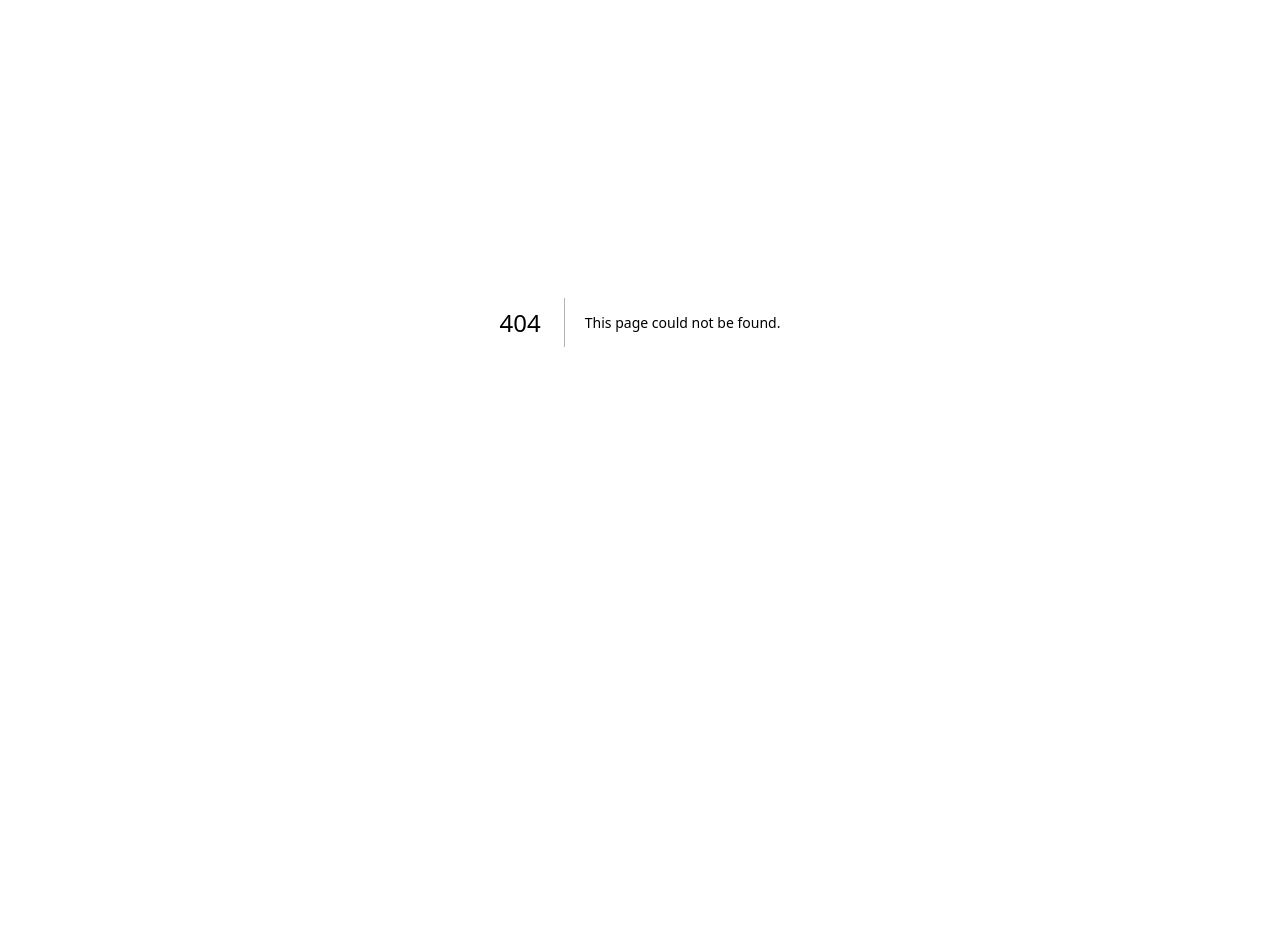
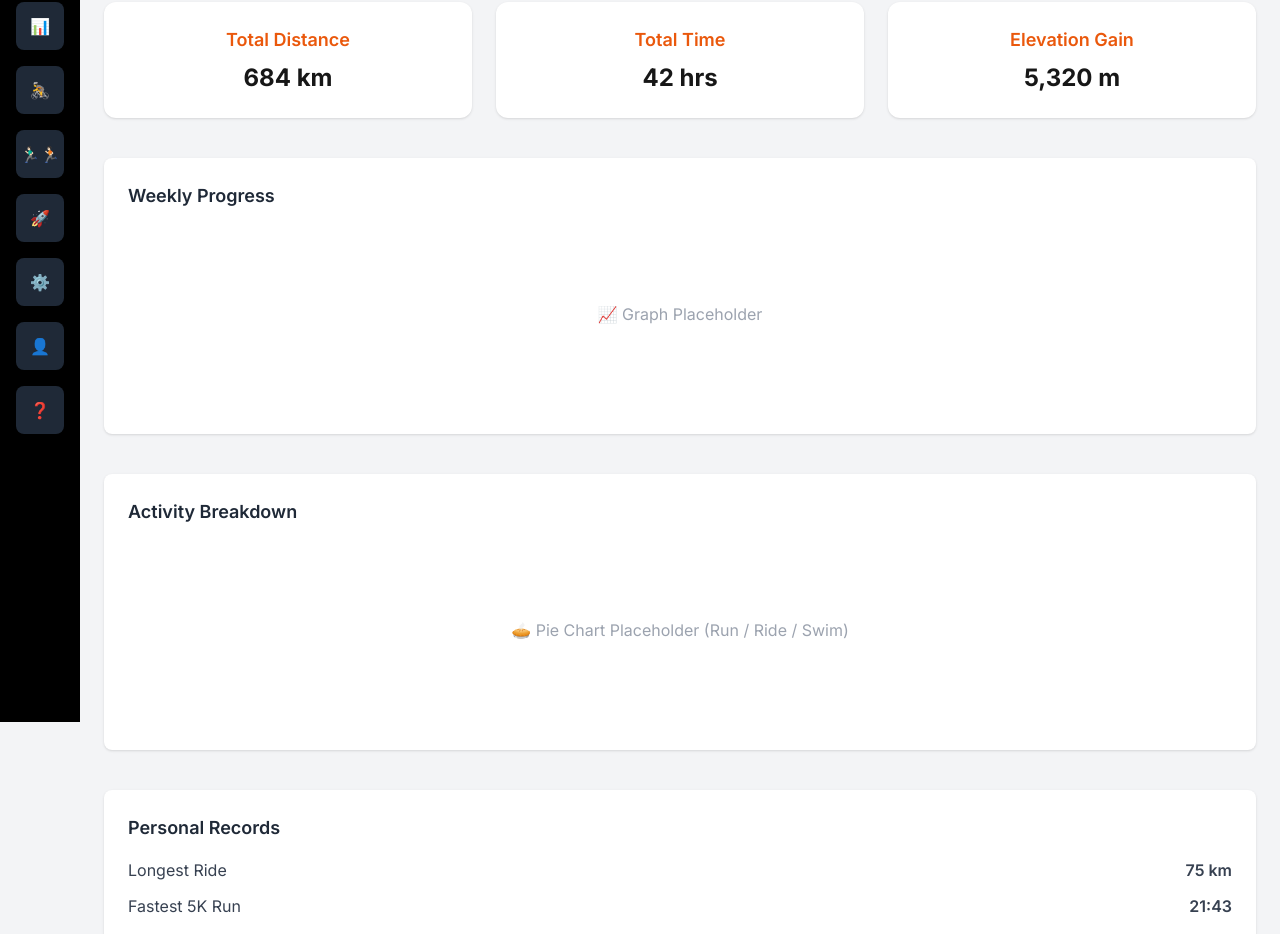
Before and after one commit to JackAnderson04/StravaAnalytics, a Next.js app: page /analytics in a window 1280 px wide. Before the commit this address had no page. Shown: the part 78-1012 px from the top of the page. Before the commit the page ends 800 px from the top, so only its background shows below. Built offline with nearby package versions, Linux system fonts and the light colour scheme.

Commit message:
profile and analytcs page setup

```diff
--- /dev/null
+++ b/app/analytics/page.tsx
@@ -0,0 +1,74 @@
+'use client';
+
+import Sidebar from '@/components/Sidebar';
+
+export default function AnalyticsPage() {
+  return (
+    <div className="flex min-h-screen bg-gray-100">
+      <Sidebar />
+
+      <main className="flex-1 p-6 ml-20">
+        <h2 className="text-2xl font-semibold text-gray-900 mb-6">Your Analytics</h2>
+
+        {/* Overview Stats */}
+        <div className="grid grid-cols-1 md:grid-cols-3 gap-6 mb-10">
+          <div className="bg-white p-6 rounded-xl shadow text-center">
+            <h3 className="text-lg font-semibold text-orange-600">Total Distance</h3>
+            <p className="text-2xl font-bold mt-2">684 km</p>
+          </div>
+          <div className="bg-white p-6 rounded-xl shadow text-center">
+            <h3 className="text-lg font-semibold text-orange-600">Total Time</h3>
+            <p className="text-2xl font-bold mt-2">42 hrs</p>
+          </div>
+          <div className="bg-white p-6 rounded-xl shadow text-center">
+            <h3 className="text-lg font-semibold text-orange-600">Elevation Gain</h3>
+            <p className="text-2xl font-bold mt-2">5,320 m</p>
+          </div>
+        </div>
+
+        {/* Weekly Progress Placeholder */}
+        <div className="bg-white p-6 rounded-lg shadow mb-10">
+          <h3 className="text-lg font-semibold text-gray-800 mb-2">Weekly Progress</h3>
+          <div className="h-48 flex items-center justify-center text-gray-400">
+            📈 Graph Placeholder
+          </div>
+        </div>
+
+        {/* Activity Breakdown */}
+        <div className="bg-white p-6 rounded-lg shadow mb-10">
+          <h3 className="text-lg font-semibold text-gray-800 mb-2">Activity Breakdown</h3>
+          <div className="h-48 flex items-center justify-center text-gray-400">
+            🥧 Pie Chart Placeholder (Run / Ride / Swim)
+          </div>
+        </div>
+
+        {/* Personal Records */}
+        <div className="bg-white p-6 rounded-lg shadow mb-10">
+          <h3 className="text-lg font-semibold text-gray-800 mb-4">Personal Records</h3>
+          <ul className="space-y-3">
+            <li className="flex justify-between text-gray-700">
+              <span>Longest Ride</span>
+              <span className="font-semibold">75 km</span>
+            </li>
+            <li className="flex justify-between text-gray-700">
+              <span>Fastest 5K Run</span>
+              <span className="font-semibold">21:43</span>
+            </li>
+            <li className="flex justify-between text-gray-700">
+              <span>Biggest Climb</span>
+              <span className="font-semibold">1,200 m</span>
+            </li>
+          </ul>
+        </div>
+
+        {/* Future Feature */}
+        <div className="bg-white p-6 rounded-lg shadow">
+          <h3 className="text-lg font-semibold text-gray-800 mb-2">Goals & Trends</h3>
+          <div className="h-24 flex items-center justify-center text-gray-400">
+            🎯 Coming soon...
+          </div>
+        </div>
+      </main>
+    </div>
+  );
+}
--- a/app/profile/page.tsx
+++ b/app/profile/page.tsx
@@ -1,26 +1,60 @@
 'use client';
 
-import Link from 'next/link';
-import { refreshToken } from '@/utils/oauth';
 import Sidebar from '@/components/Sidebar';
 
 export default function ProfilePage() {
   return (
-
     <div className="flex min-h-screen bg-gray-100">
       <Sidebar />
+
       <main className="flex-1 p-6 ml-20">
-        <h1 className="text-2xl font-semibold text-gray-900 mb-4">Profile Page</h1>
-        <p className="text-gray-700 mb-6 max-w-lg text-center">
-          None of this information is being saved outside of Strava
-        </p>
+        <h2 className="text-2xl font-semibold text-gray-900 mb-6">Your Profile</h2>
 
-        <div className="w-full max-w-2xl bg-white shadow-md rounded-lg p-6">
-          <h2 className="text-xl font-semibold text-gray-900 mb-2">Information</h2>
+        {/* User Info Card */}
+        <div className="bg-white p-6 rounded-xl shadow flex items-center gap-6 mb-8">
+          <img
+            src="https://via.placeholder.com/100"
+            alt="Profile"
+            className="w-24 h-24 rounded-full border-4 border-orange-400"
+          />
+          <div>
+            <h3 className="text-xl font-bold text-gray-800">Hector Reyes</h3>
+            <p className="text-gray-500">"Training for the moon 🚀"</p>
+          </div>
         </div>
 
-        <div className="mt-6">
-          <Link href="/" className="text-[#FC4C02] hover:underline">Log Out</Link>
+        {/* Stats Overview */}
+        <div className="grid grid-cols-1 md:grid-cols-3 gap-6 mb-8">
+          <div className="bg-orange-50 p-4 rounded-lg shadow text-center">
+            <h4 className="text-sm text-orange-600">Total Distance</h4>
+            <p className="text-2xl font-bold text-orange-800 mt-1">684 km</p>
+          </div>
+          <div className="bg-orange-50 p-4 rounded-lg shadow text-center">
+            <h4 className="text-sm text-orange-600">Activities</h4>
+            <p className="text-2xl font-bold text-orange-800 mt-1">120</p>
+          </div>
+          <div className="bg-orange-50 p-4 rounded-lg shadow text-center">
+            <h4 className="text-sm text-orange-600">Followers</h4>
+            <p className="text-2xl font-bold text-orange-800 mt-1">45</p>
+          </div>
+        </div>
+
+        {/* Favorite Activities */}
+        <div className="bg-white p-6 rounded-lg shadow mb-8">
+          <h4 className="text-lg font-semibold text-gray-800 mb-2">Favorite Activities</h4>
+          <ul className="space-y-3">
+            <li className="text-gray-700">🚴‍♂️ Lakefront Trail - 40km Ride</li>
+            <li className="text-gray-700">🏃‍♂️ 5K Sprint Challenge</li>
+            <li className="text-gray-700">🏊‍♂️ Open Water Swim - Summer '24</li>
+          </ul>
+        </div>
+
+        {/* Settings / Connect Button */}
+        <div className="bg-white p-6 rounded-lg shadow text-center">
+          <p className="text-gray-600 mb-4">Want to refresh your data?</p>
+          <button className="px-4 py-2 bg-orange-500 hover:bg-orange-600 text-white font-semibold rounded-lg">
+            🔄 Connect to Strava
+          </button>
         </div>
       </main>
     </div>
--- a/package.json
+++ b/package.json
@@ -11,7 +11,8 @@
   "dependencies": {
     "next": "^15.1.6",
     "react": "^19.0.0",
-    "react-dom": "^19.0.0"
+    "react-dom": "^19.0.0",
+    "recharts": "^2.15.1"
   },
   "devDependencies": {
     "@eslint/eslintrc": "^3",
```
Also changed, not shown: 1 other file (tests, documents, lock files or other folders). Lines whose indentation alone changed are shown as unchanged.
